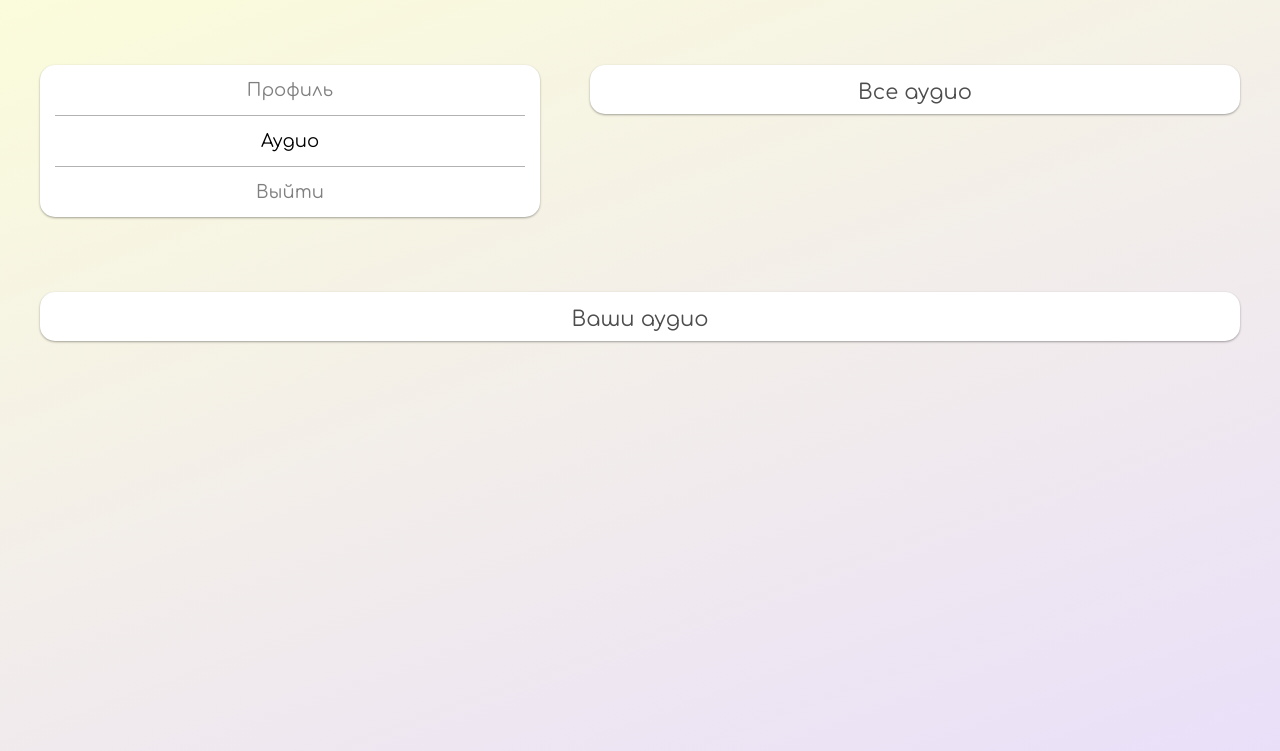
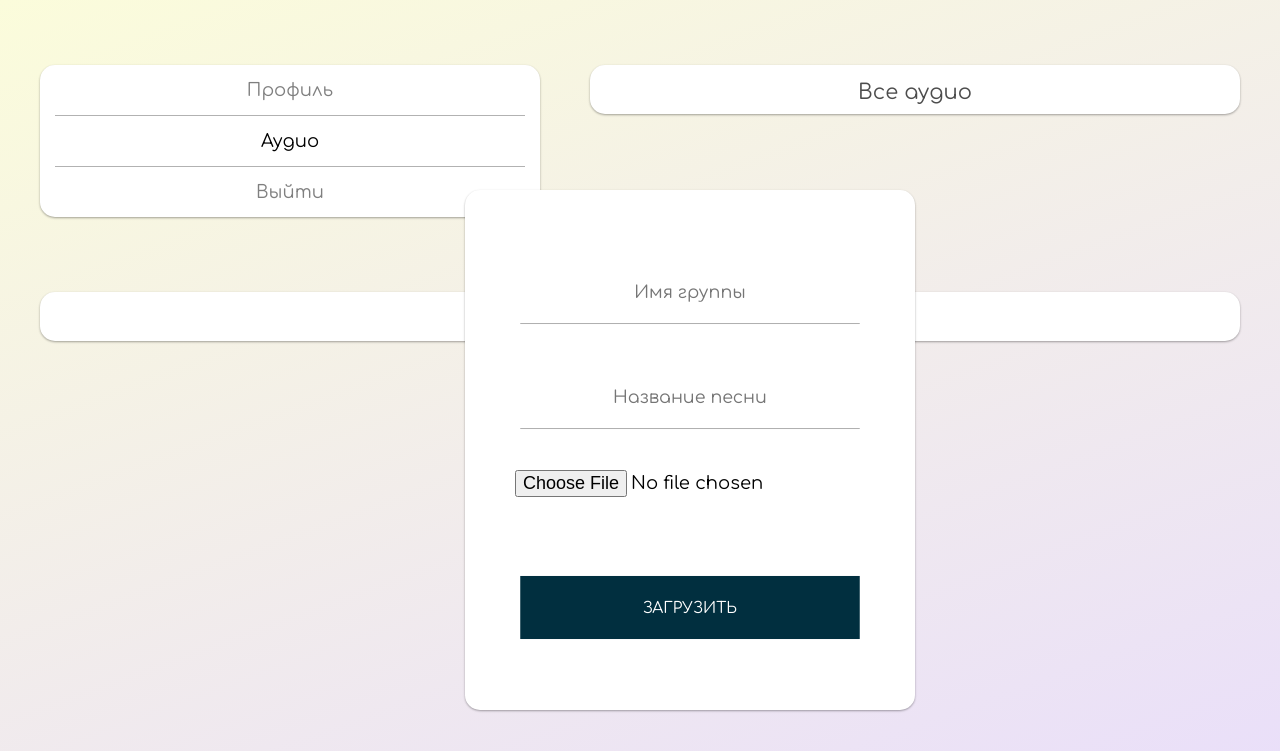
Before and after one commit to mrreads/social-media, a PHP site: page /audio.php in a window 1280 px wide. Shown: the top 751 px of the page. Run offline with PHP 8.4, Linux system fonts and the light colour scheme; a user stored in the database is signed in; data comes from the database, SQL or seed files in the repository; data that the repository does not hold is empty.

Commit message:
audioAdd popup

```diff
--- a/audio.php
+++ b/audio.php
@@ -75,4 +75,12 @@
 
   </div>
 </body>
+
+<form action="./php/musicUpload.php" method="POST" enctype="multipart/form-data" class="popup">
+  <input type="text" placeholder="Имя группы" name="author" required>
+  <input type="text" placeholder="Название песни" name="name" required>
+  <input type="file" class="profile-image-input" name="audio" required>
+  <input type="submit" value="ЗАГРУЗИТЬ" name="button">
+</form>
+
 </html>
--- a/css/audio.css
+++ b/css/audio.css
@@ -87,3 +87,77 @@
 {
     background-image: url("./../img/icons/remove.svg");
 }
+
+.popup
+{
+    position: fixed;
+    top: 50%;
+    left: 50%;
+
+    display: flex;
+
+    margin: 50px;
+    padding: 50px;
+
+    transform: translate(-50%, -50%);
+
+    flex-flow: column nowrap;
+}
+
+.popup input
+{
+    width: 350px;
+    min-height: 65px;
+    margin: 20px 0;
+
+    text-align: center;
+
+    border: 0px solid white;
+}
+
+.popup input[type="text"]
+{
+    padding: 0 15px;
+
+    transition: 0.3s all;
+    transform: scale(0.97);
+
+    color: rgb(160, 160, 160);
+    border-bottom: 1px solid rgb(172, 172, 172);
+}
+
+.popup input[type="text"]:hover
+{
+    border-bottom: 1px solid rgb(172, 172, 172);
+}
+
+.popup input[type="text"]:focus
+{
+    transform: scale(1);
+
+    color: #012F3F;
+    border-bottom: 1px solid #012F3F;
+}
+
+.popup input[type="submit"]
+{
+    font-size: 16px;
+
+    display: flex;
+
+    transition: 0.3s all;
+    transform: scale(0.97);
+
+    color: white;
+    background-color: #012F3F;
+
+    align-items: center;
+    justify-content: center;
+}
+
+.popup input[type="submit"]:focus, .popup input[type="submit"]:hover
+{
+    font-size: 18px;
+
+    transform: scale(1);
+}
--- a/css/auth.css
+++ b/css/auth.css
@@ -81,6 +81,7 @@ body
     color: #012F3F;
     border-bottom: 1px solid #012F3F;
 }
+
 .authButton
 {
     font-size: 16px;
--- a/css/base.css
+++ b/css/base.css
@@ -53,7 +53,7 @@ hr
     justify-content: center;
 }
 
-.nav-menu, .profile_info, .profile-setting, .audio-list, .your-list
+.nav-menu, .profile_info, .profile-setting, .audio-list, .your-list, .popup
 {
     display: flex;
 
```
Also changed, not shown: php/musicUpload.php (added, +14 -0 lines).
